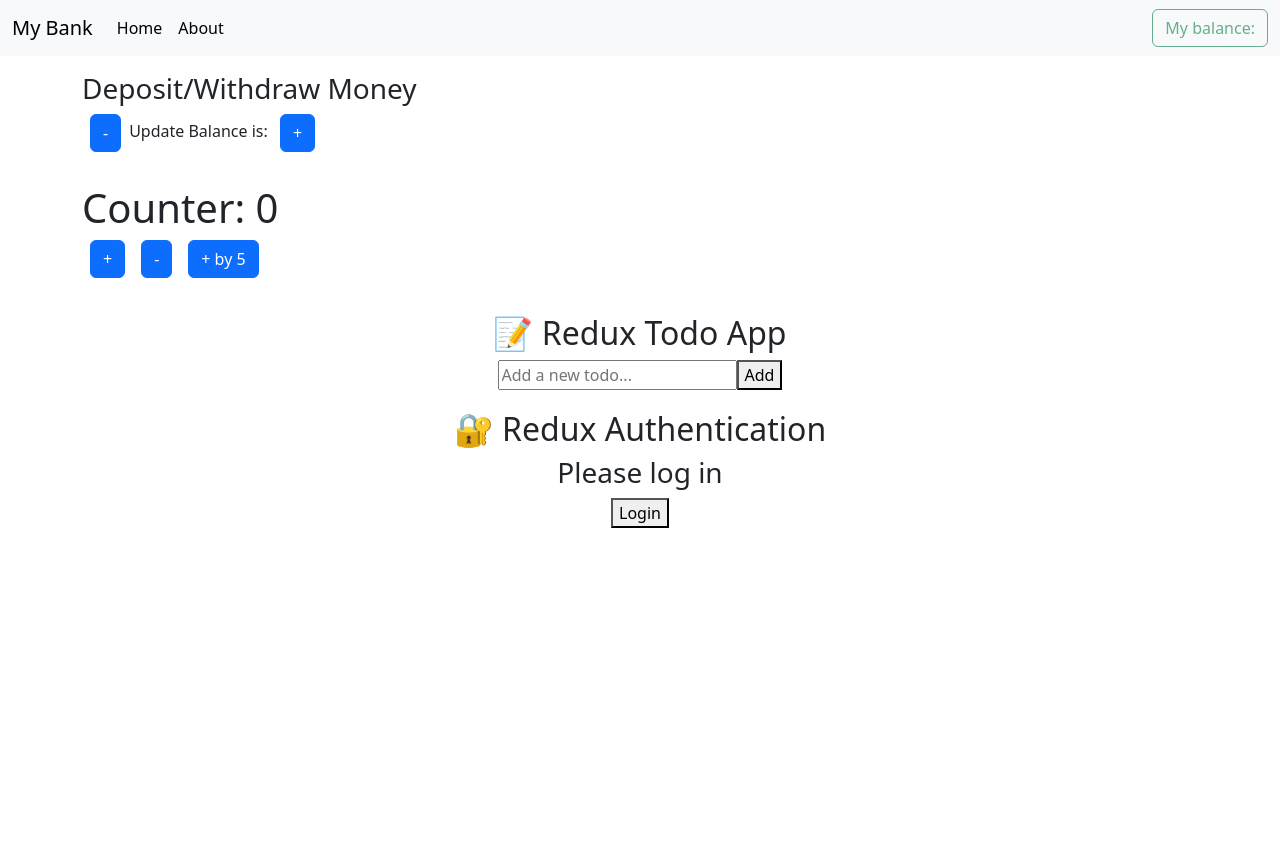
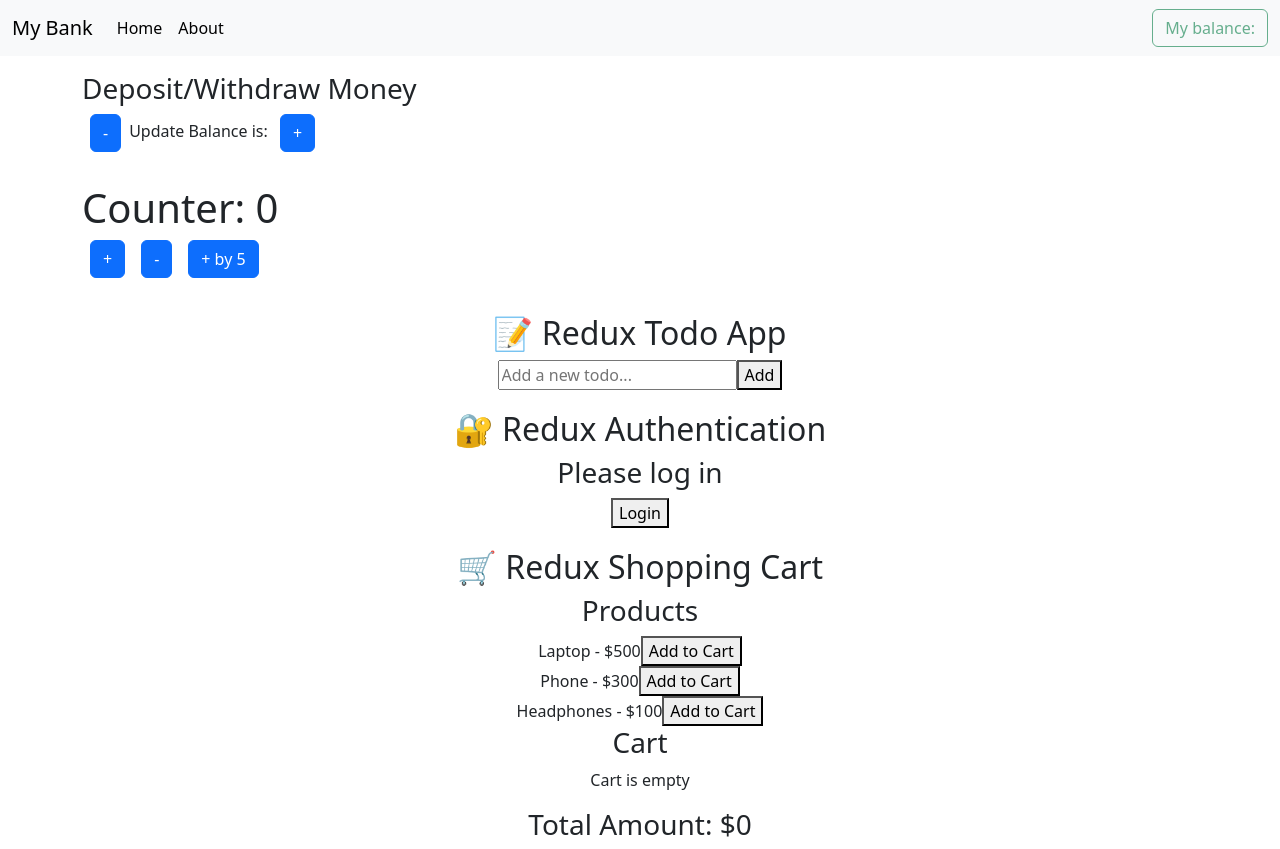
Before and after one commit to BoradDenish/reduxApp, a React (Vite) app: page / in a window 1280 px wide. Before the commit the page ends 800 px from the top, so only its background shows below. Built offline with nearby package versions, Linux system fonts and the light colour scheme.

Commit message:
add new redux code for learn

```diff
--- a/src/components/Shop.jsx
+++ b/src/components/Shop.jsx
@@ -7,8 +7,12 @@ import { useSelector } from 'react-redux'
 import { increment, decrement, incrementByAmount } from '../state/counterSlice';
 import { addTodo, toggleTodo, deleteTodo } from '../state/todoSlice';
 import { login, logout } from "../state/authSlice";
+import { addToCart, removeFromCart } from "../state/cartSlice";
 
 export default function Shop() {
+  const cart = useSelector((state) => state.cart.items);
+  const totalAmount = useSelector((state) => state.cart.totalAmount);
+
   const isAuthenticated = useSelector((state) => state.auth.isAuthenticated);
   const user = useSelector((state) => state.auth.user);
 
@@ -37,6 +41,12 @@ export default function Shop() {
     dispatch(logout());
   };
 
+  const products = [
+    { id: 1, name: "Laptop", price: 500 },
+    { id: 2, name: "Phone", price: 300 },
+    { id: 3, name: "Headphones", price: 100 }
+  ];
+
 
   return (
     <>
@@ -50,12 +60,14 @@ export default function Shop() {
         Update Balance is: <strong>{amount}</strong>
         <button className='btn btn-primary mx-2' onClick={() => {depositMoney(100)}}> + </button>
       </div>
+
       <div className='container py-3'>
         <h1>Counter: {count}</h1>
         <button className='btn btn-primary mx-2' onClick={() => dispatch(increment())}>+</button>
         <button className='btn btn-primary mx-2' onClick={() => dispatch(decrement())}>-</button>
         <button className='btn btn-primary mx-2' onClick={() => dispatch(incrementByAmount(5))}>+ by 5</button>
       </div>
+
       <div style={{ textAlign: 'center', marginTop: '20px' }}>
       <h2>📝 Redux Todo App</h2>
       <input
@@ -95,6 +107,32 @@ export default function Shop() {
         </div>
       )}
     </div>
+
+    <div style={{ textAlign: "center", marginTop: "20px" }}>
+      <h2>🛒 Redux Shopping Cart</h2>
+
+      <h3>Products</h3>
+      {products.map((product) => (
+        <div key={product.id}>
+          <span>{product.name} - ${product.price}</span>
+          <button onClick={() => dispatch(addToCart(product))}>Add to Cart</button>
+        </div>
+      ))}
+
+      <h3>Cart</h3>
+      {cart.length === 0 ? (
+        <p>Cart is empty</p>
+      ) : (
+        cart.map((item) => (
+          <div key={item.id}>
+            <span>{item.name} x {item.quantity} - ${item.price * item.quantity}</span>
+            <button onClick={() => dispatch(removeFromCart(item.id))}>Remove</button>
+          </div>
+        ))
+      )}
+
+      <h3>Total Amount: ${totalAmount}</h3>
+    </div>
     </>
   )
 }
--- /dev/null
+++ b/src/state/cartSlice.jsx
@@ -0,0 +1,30 @@
+import { createSlice } from "@reduxjs/toolkit";
+
+const cartSlice = createSlice({
+  name: "cart",
+  initialState: {
+    items: [],
+    totalAmount: 0
+  },
+  reducers: {
+    addToCart: (state, action) => {
+      const existingItem = state.items.find(item => item.id === action.payload.id);
+      if (existingItem) {
+        existingItem.quantity += 1;
+      } else {
+        state.items.push({ ...action.payload, quantity: 1 });
+      }
+      state.totalAmount += action.payload.price;
+    },
+    removeFromCart: (state, action) => {
+        const itemIndex = state.items.findIndex(item => item.id === action.payload);
+        if (itemIndex !== -1) {
+            state.totalAmount -= state.items[itemIndex].price * state.items[itemIndex].quantity;
+            state.items.splice(itemIndex, 1);
+        }
+    }
+  }
+});
+
+export const { addToCart, removeFromCart } = cartSlice.actions;
+export default cartSlice.reducer;
--- a/src/state/store.jsx
+++ b/src/state/store.jsx
@@ -10,12 +10,13 @@ import { configureStore } from "@reduxjs/toolkit";
 import counterReducer from './counterSlice';
 import todoReducer from './todoSlice';
 import authReducer from "./authSlice";
+import cartReducer from "./cartSlice";
 
 export const store = configureStore({
     reducer: {
       counter: counterReducer,
       todos: todoReducer,
-      auth: authReducer
-
+      auth: authReducer,
+      cart: cartReducer
     }
   });
```
